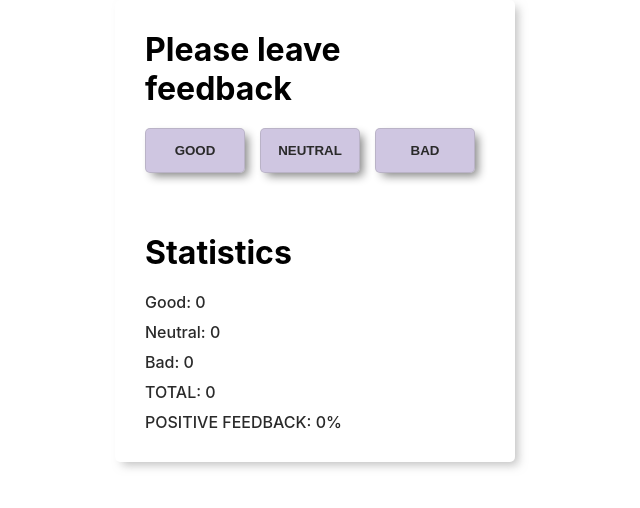
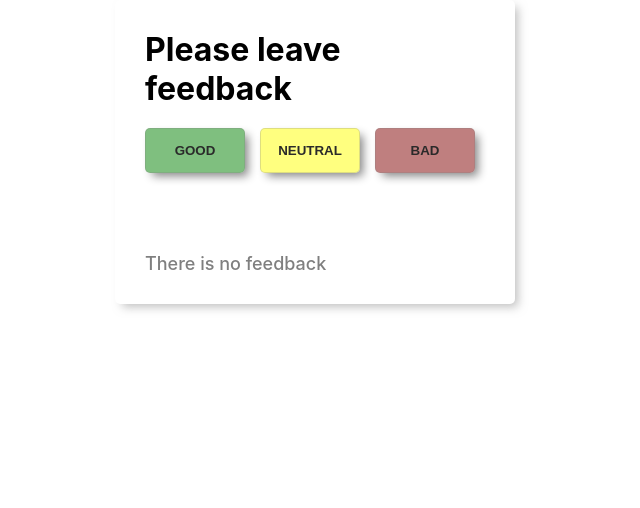
Before and after one commit to JuliaGolban/goit-react-hw-02-feedback, a React (Create React App) app: page / in a window 1280 px wide. Shown: the top 508 px of the page, without its empty margins (325-965 px from the left). Built offline with nearby package versions, Linux system fonts and the light colour scheme.

Commit message:
added message

```diff
--- a/src/App.jsx
+++ b/src/App.jsx
@@ -2,6 +2,7 @@ import { Component } from 'react';
 import { Container } from './components/base/Container.styled';
 import { FeedbackOptoins } from './components/FeedbackOptoins/FeedbackOptoins';
 import { Statistics } from './components/Statistics/Statistics';
+import { Notification } from 'components/Notification/Notification';
 
 export class App extends Component {
   state = {
@@ -42,18 +43,22 @@ export class App extends Component {
 
     return (
       <Container>
+
         <FeedbackOptoins
           options={Object.keys(this.state)}
           onLeaveFeedback={this.handleFeedback}
-        >
-        </FeedbackOptoins>
+        />
+
+        {total !== 0 ?
         <Statistics
           good={good}
           neutral={neutral}
           bad={bad}
           total={total}
           positivePercentage={positivePercentage}
-        ></Statistics>
+        />
+       : <Notification message="There is no feedback" /> }
+
       </Container>
       );
   }
--- a/src/components/FeedbackOptoins/FeedbackOptoins.jsx
+++ b/src/components/FeedbackOptoins/FeedbackOptoins.jsx
@@ -7,9 +7,9 @@ export const FeedbackOptoins = ({options, onLeaveFeedback}) => {
     return (
         <Section title='Please leave feedback'>
             <Wrapper>
-                {options.map((options) => {
+                {options.map((type) => {
                     return (
-                        <Btn key={options} onClick={ ()=> onLeaveFeedback(options)}>{options}
+                        <Btn className={type} key={type} onClick={ ()=> onLeaveFeedback(type)}>{type}
                         </Btn>)
                 })}
             </Wrapper>
--- a/src/components/FeedbackOptoins/FeedbackOptoins.styled.js
+++ b/src/components/FeedbackOptoins/FeedbackOptoins.styled.js
@@ -15,22 +15,22 @@ const Btn = styled.button`
   font-weight: 700;
   text-transform: uppercase;
 
-  background-color: ${props => {
-    if (props.good) {
-      return 'rgba(0, 128, 0, 0.5)';
-    }
-    if (props.neutral) {
-      return 'rgba(255, 255, 0, 0.5)';
-    }
-    if (props.bad) {
-      return 'rgba(128, 0, 0, 0.5)';
-    } else return 'rgba(160, 141, 196, 0.5)';
-  }};
+  background-color: rgba(160, 141, 196, 0.5);
   border-radius: 5px;
   border: 1px solid rgba(128, 128, 128, 0.263);
 
   box-shadow: 5px 5px 10px -2px rgba(132, 132, 132);
   cursor: pointer;
+
+  &.good {
+    background-color: rgba(0, 128, 0, 0.5);
+  }
+  &.neutral {
+    background-color: rgba(255, 255, 0, 0.5);
+  }
+  &.bad {
+    background-color: rgba(128, 0, 0, 0.5);
+  }
 
   &:hover,
   &:focus,
@@ -40,3 +40,15 @@ const Btn = styled.button`
 `;
 
 export { Wrapper, Btn };
+
+// background-color: ${props => {
+//   if (props.good) {
+//     return 'rgba(0, 128, 0, 0.5)';
+//   }
+//   if (props.neutral) {
+//     return 'rgba(255, 255, 0, 0.5)';
+//   }
+//   if (props.bad) {
+//     return 'rgba(128, 0, 0, 0.5)';
+//   } else return 'rgba(160, 141, 196, 0.5)';
+// }};
--- /dev/null
+++ b/src/components/Notification/Notification.jsx
@@ -0,0 +1,15 @@
+import React from 'react';
+import PropTypes from 'prop-types';
+import { Section} from '../Section/Section';
+import {Message} from './Notification.styled';
+
+export const Notification = ({message}) => {
+    return (
+        <Section title=''>
+             <Message>{message}</Message>
+        </Section>)
+}
+
+Notification.propTypes = {
+    message: PropTypes.string,
+}
--- /dev/null
+++ b/src/components/Notification/Notification.styled.js
@@ -0,0 +1,7 @@
+import styled from 'styled-components';
+
+export const Message = styled.p`
+  font-size: 18px;
+  font-weight: 500;
+  color: rgba(0, 0, 0, 0.5);
+`;
--- a/src/components/index.js
+++ b/src/components/index.js
@@ -1,3 +1,5 @@
-import './FeedbackOptoins';
-import './Statistics';
 import './base';
+import './FeedbackOptoins/FeedbackOptoins';
+import './Statistics/Statistics';
+import './Section/Section';
+import './Notification/Notification';
```
Also changed, not shown: src/constants/theme.js (deleted, +0 -44 lines).
